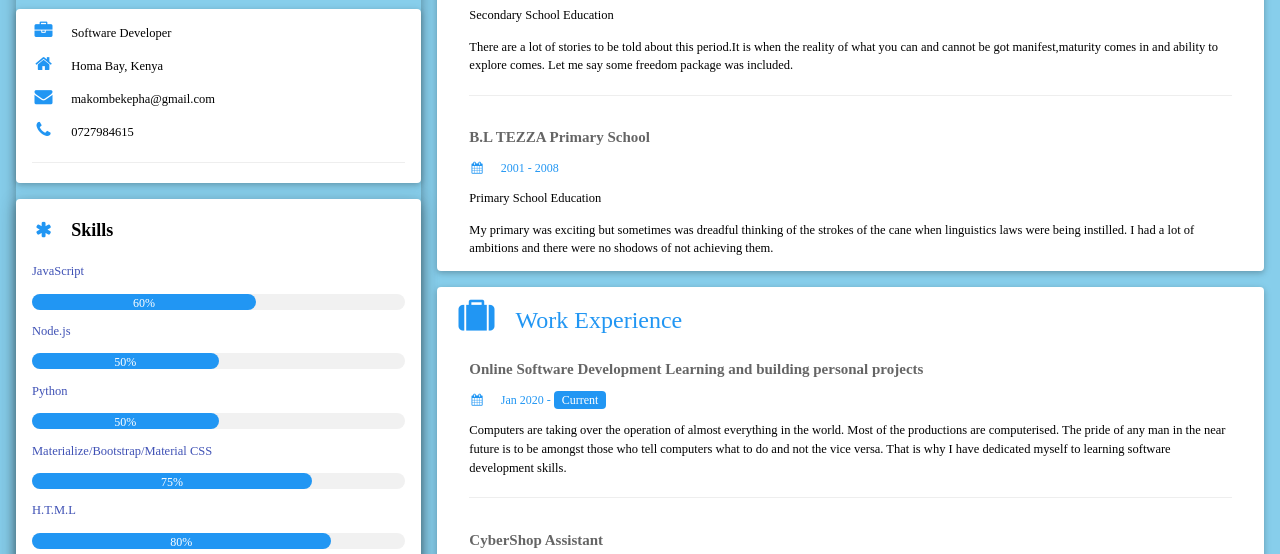
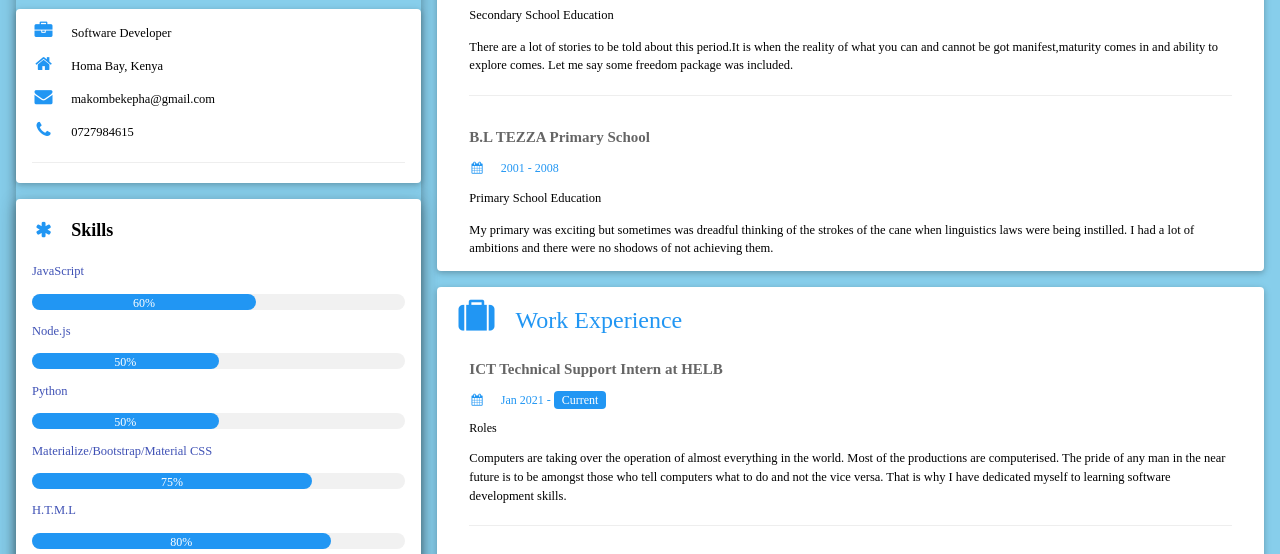
Before and after one commit to makombekepha/Personal-Portfolio, a plain HTML site: page index.html in a window 1280 px wide. Shown: the part 370-924 px from the top of the page. Drawn offline with nearby package versions, Linux system fonts and the light colour scheme.

Commit message:
Update index.html
experience update

```diff
--- a/index.html
+++ b/index.html
@@ -224,10 +224,20 @@
                             class="fa fa-suitcase fa-fw w3-margin-right w3-xxlarge w3-text-blue"></i>Work Experience
                     </h2>
 
+                      <div class="w3-container">
+                        <h5 class="w3-opacity"><b>ICT Technical Support Intern at HELB</b></h5>
+                        <h6 class="w3-text-blue"><i class="fa fa-calendar fa-fw w3-margin-right"></i>Jan 2021 - <span
+                                class="w3-tag w3-blue w3-round">Current</span></h6>
+                          <h6>Roles</h6>
+                        <p>Computers are taking over the operation of almost everything in the world. Most of the productions are computerised. The pride of any man in the near future
+                            is to be amongst those who tell computers what to do and not the vice versa. That is why I have dedicated myself to learning software development skills.
+                        </p>
+                        <hr>
+                    </div>
+
                      <div class="w3-container">
                         <h5 class="w3-opacity"><b>Online Software Development Learning and building personal projects</b></h5>
-                        <h6 class="w3-text-blue"><i class="fa fa-calendar fa-fw w3-margin-right"></i>Jan 2020 - <span
-                                class="w3-tag w3-blue w3-round">Current</span></h6>
+                        <h6 class="w3-text-blue"><i class="fa fa-calendar fa-fw w3-margin-right"></i>Jan 2020 - Jan 2021</h6>
                         <p>Computers are taking over the operation of almost everything in the world. Most of the productions are computerised. The pride of any man in the near future
                             is to be amongst those who tell computers what to do and not the vice versa. That is why I have dedicated myself to learning software development skills.
                         </p>
```
